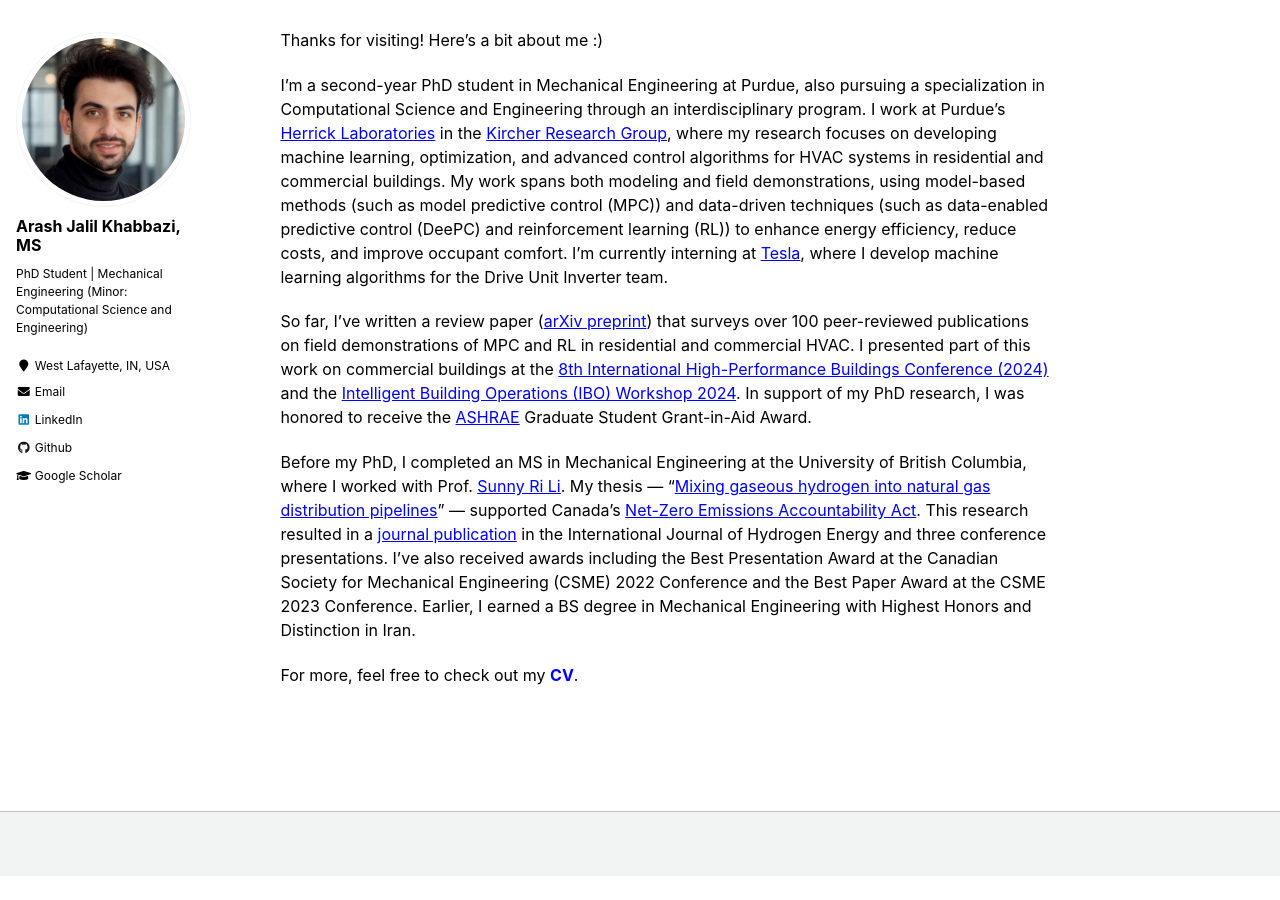
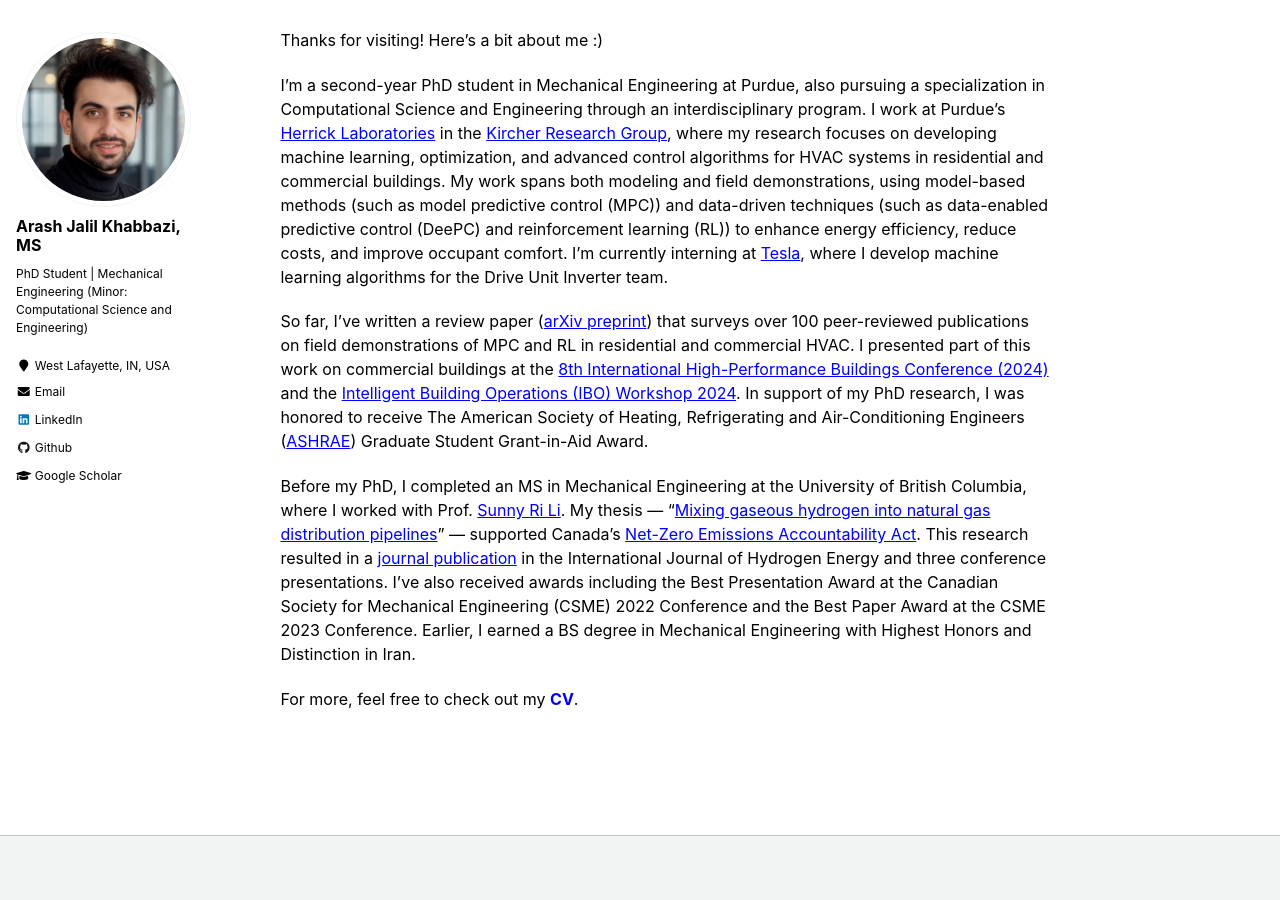
Before and after one commit to arashjkh/arashjkh.github.io, a Jekyll site: the page built from _pages/about.md, in a window 1280 px wide and 900 px high, scrolled down 524 px. Built offline with Jekyll 4.4.1, drawn with Linux system fonts in a browser that asks for light colours; before the commit the page ends 1400 px from its top, so only the background shows below that.

Commit message:
Update about.md

```diff
--- a/_pages/about.md
+++ b/_pages/about.md
@@ -25,7 +25,7 @@ Thanks for visiting! Here’s a bit about me :)
 
 I’m a second-year PhD student in Mechanical Engineering at Purdue, also pursuing a specialization in Computational Science and Engineering through an interdisciplinary program. I work at Purdue’s <a href="https://engineering.purdue.edu/Herrick" target="_blank" style="color: blue; text-decoration: underline;">Herrick Laboratories</a> in the <a href="https://kevinjkircher.com/" target="_blank" style="color: blue; text-decoration: underline;">Kircher Research Group</a>, where my research focuses on developing machine learning, optimization, and advanced control algorithms for HVAC systems in residential and commercial buildings. My work spans both modeling and field demonstrations, using model-based methods (such as model predictive control (MPC)) and data-driven techniques (such as data-enabled predictive control (DeePC) and reinforcement learning (RL)) to enhance energy efficiency, reduce costs, and improve occupant comfort. I’m currently interning at <a href="https://www.tesla.com/" style="color:blue;">Tesla</a>, where I develop machine learning algorithms for the Drive Unit Inverter team.
 
-So far, I’ve written a review paper (<a href="https://arxiv.org/abs/2503.05022" target="_blank" style="color: blue; text-decoration: underline;">arXiv preprint</a>) that surveys over 100 peer-reviewed publications on field demonstrations of MPC and RL in residential and commercial HVAC. I presented part of this work on commercial buildings at the <a href="https://docs.lib.purdue.edu/ihpbc/473/" target="_blank" style="color: blue; text-decoration: underline;">8th International High-Performance Buildings Conference (2024)</a> and the <a href="https://www.youtube.com/watch?v=NJ3izRJVNK0&list=PLcZDMdEnS08kcgUMfKHNHn507XDJG0LGC" target="_blank" style="color: blue; text-decoration: underline;">Intelligent Building Operations (IBO) Workshop 2024</a>. In support of my PhD research, I was honored to receive the <a href="https://www.ashrae.org/" style="color:blue;">ASHRAE</a> Graduate Student Grant-in-Aid Award.
+So far, I’ve written a review paper (<a href="https://arxiv.org/abs/2503.05022" target="_blank" style="color: blue; text-decoration: underline;">arXiv preprint</a>) that surveys over 100 peer-reviewed publications on field demonstrations of MPC and RL in residential and commercial HVAC. I presented part of this work on commercial buildings at the <a href="https://docs.lib.purdue.edu/ihpbc/473/" target="_blank" style="color: blue; text-decoration: underline;">8th International High-Performance Buildings Conference (2024)</a> and the <a href="https://www.youtube.com/watch?v=NJ3izRJVNK0&list=PLcZDMdEnS08kcgUMfKHNHn507XDJG0LGC" target="_blank" style="color: blue; text-decoration: underline;">Intelligent Building Operations (IBO) Workshop 2024</a>. In support of my PhD research, I was honored to receive The American Society of Heating, Refrigerating and Air-Conditioning Engineers (<a href="https://www.ashrae.org/" style="color:blue;">ASHRAE</a>) Graduate Student Grant-in-Aid Award.
 
 Before my PhD, I completed an MS in Mechanical Engineering at the University of British Columbia, where I worked with Prof. <a href="https://scholar.google.com/citations?user=mgUDmT8AAAAJ&hl=en" target="_blank" style="color: blue; text-decoration: underline;">Sunny Ri Li</a>. My thesis — "<a href="https://open.library.ubc.ca/soa/cIRcle/collections/ubctheses/24/items/1.0437514" target="_blank" style="color: blue; text-decoration: underline;">Mixing gaseous hydrogen into natural gas distribution pipelines</a>" — supported Canada's <a href="https://www.canada.ca/en/services/environment/weather/climatechange/climate-plan/net-zero-emissions-2050.html;" target="_blank" style="color: blue; text-decoration: underline;">Net-Zero Emissions Accountability Act</a>. This research resulted in a <a href="https://doi.org/10.1016/j.ijhydene.2023.11.038" target="_blank" style="color: blue; text-decoration: underline;">journal publication</a> in the International Journal of Hydrogen Energy and three conference presentations. I’ve also received awards including the Best Presentation Award at the Canadian Society for Mechanical Engineering (CSME) 2022 Conference and the Best Paper Award at the CSME 2023 Conference. Earlier, I earned a BS degree in Mechanical Engineering with Highest Honors and Distinction in Iran.
 
```
